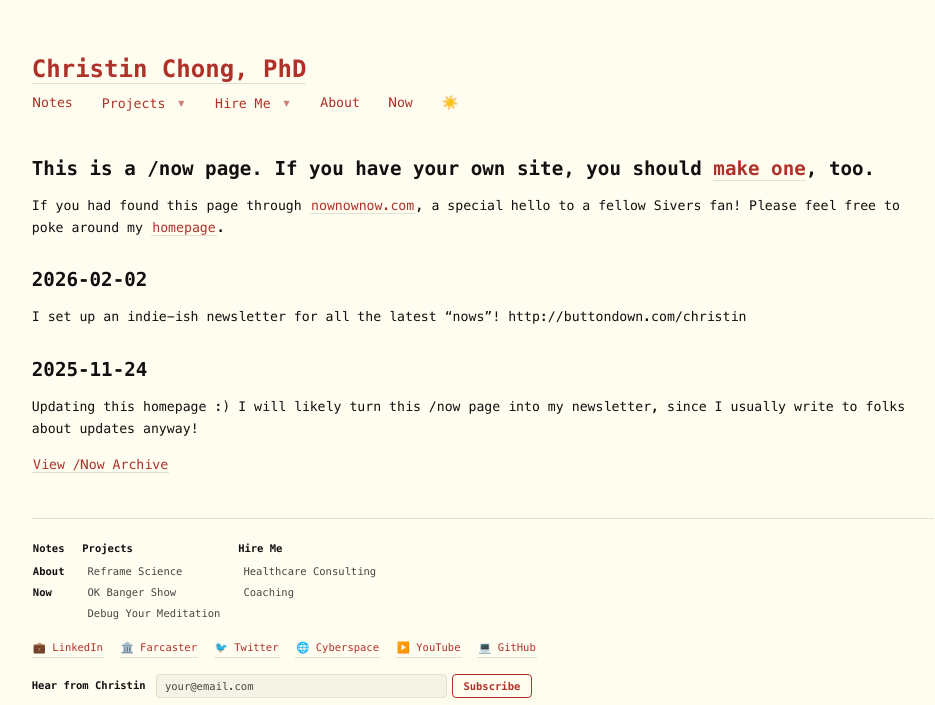
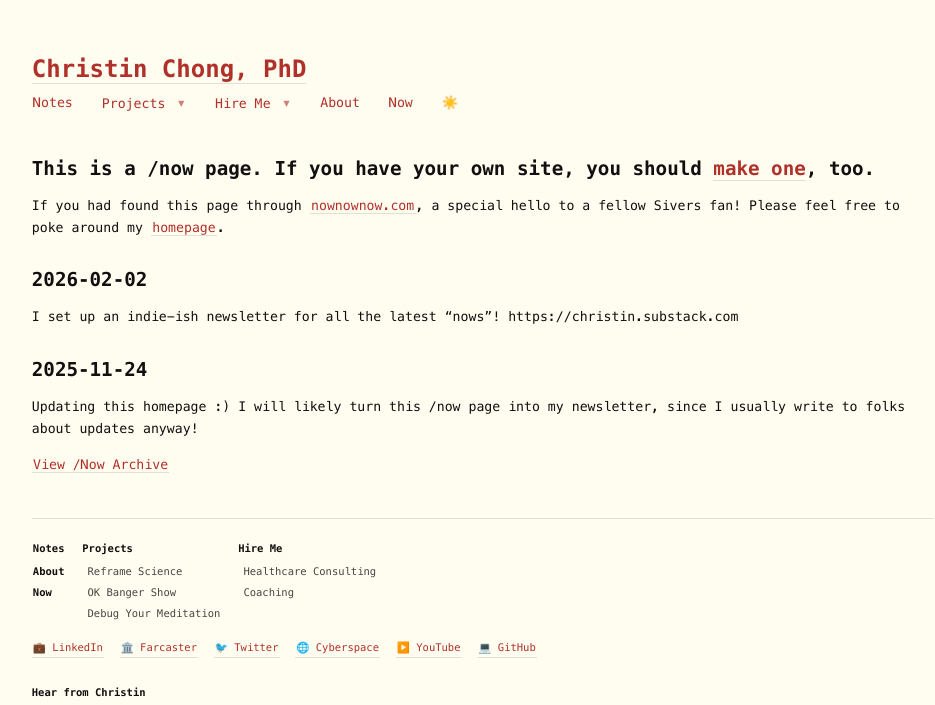
Before and after one commit to codestin/christinweb, a Jekyll site: the page built from _pages/now.md, in a window 1280 px wide. Shown: the top 705 px of the page, without its empty margins (157-1092 px from the left). Built offline with Jekyll 4.4.1, drawn with Linux system fonts in a browser that asks for light colours; grey boxes are pictures that could not be loaded.

Commit message:
Switch newsletter from Buttondown back to Substack
Replaces Buttondown form embed and link with christin.substack.com
iframe embed, and removes now-unused form CSS.

Co-Authored-By: Claude Sonnet 4.6 <noreply@anthropic.com>

```diff
--- a/_includes/footer.html
+++ b/_includes/footer.html
@@ -27,13 +27,11 @@
   {% endif %}
 
   <div class="footer-newsletter">
-    <form action="https://buttondown.com/api/emails/embed-subscribe/christin" method="post" class="newsletter-form">
-      <div class="newsletter-field">
-        <label for="bd-email" class="newsletter-label">Hear from Christin</label>
-        <input type="email" name="email" id="bd-email" class="newsletter-input" placeholder="your@email.com" required />
-        <input type="submit" value="Subscribe" class="newsletter-submit" />
-      </div>
-    </form>
+    <p class="newsletter-label">Hear from Christin</p>
+    <iframe src="https://christin.substack.com/embed"
+      width="480" height="320"
+      style="border: 1px solid #E5DFD0; background: #FFFCF0"
+      frameborder="0" scrolling="no"></iframe>
   </div>
 
   <div class="footer-meta">
--- a/_pages/now.md
+++ b/_pages/now.md
@@ -9,7 +9,7 @@ permalink: /now
 If you had found this page through [nownownow.com](http://nownownow.com/), a special hello to a fellow Sivers fan! Please feel free to poke around my [homepage](/index).
 
 ## 2026-02-02
-I set up an indie-ish newsletter for all the latest "nows"! http://buttondown.com/christin
+I set up an indie-ish newsletter for all the latest "nows"! https://christin.substack.com
 
 ## 2025-11-24
 Updating this homepage :) I will likely turn this /now page into my newsletter, since I usually write to folks about updates anyway!
--- a/_sass/_style.scss
+++ b/_sass/_style.scss
@@ -349,75 +349,16 @@ footer {
   .footer-newsletter {
     max-width: 500px;
 
-    .newsletter-form {
-      display: flex;
-      flex-direction: column;
-      gap: 0.5em;
-    }
-
-    .newsletter-field {
-      display: flex;
-      gap: 0.5em;
-      flex-wrap: wrap;
-      align-items: center;
-    }
-
     .newsletter-label {
       font-size: $font-size-small;
       color: var(--color-text);
       font-weight: 700;
-      margin-right: 0.5em;
+      margin-bottom: 0.5em;
     }
 
-    .newsletter-input {
-      font-family: $font-family;
-      font-size: $font-size-small;
-      padding: 0.5em 0.75em;
-      background: var(--color-bg-secondary);
-      border: 1px solid var(--color-border);
-      border-radius: $border-radius;
-      color: var(--color-text);
-      transition: background 300ms ease, border-color 300ms ease;
-      flex: 1;
-      min-width: 200px;
-
-      &::placeholder {
-        color: var(--color-text-secondary);
-      }
-
-      &:hover {
-        border-color: var(--color-link);
-      }
-
-      &:focus {
-        outline: 2px solid var(--color-link-focus-bg);
-        outline-offset: 2px;
-        background: var(--color-link-focus-bg);
-        border-color: var(--color-link);
-      }
-    }
-
-    .newsletter-submit {
-      font-family: $font-family;
-      font-size: $font-size-small;
-      padding: 0.5em 1em;
-      background: transparent;
-      border: 1px solid var(--color-link);
-      border-radius: $border-radius;
-      color: var(--color-link);
-      cursor: pointer;
-      transition: background 300ms ease, color 300ms ease;
-      font-weight: 700;
-
-      &:hover {
-        background: var(--color-link-hover-bg);
-      }
-
-      &:focus {
-        outline: 2px solid var(--color-link-focus-bg);
-        outline-offset: 2px;
-        background: var(--color-link-focus-bg);
-      }
+    iframe {
+      max-width: 100%;
+      display: block;
     }
   }
 
```
